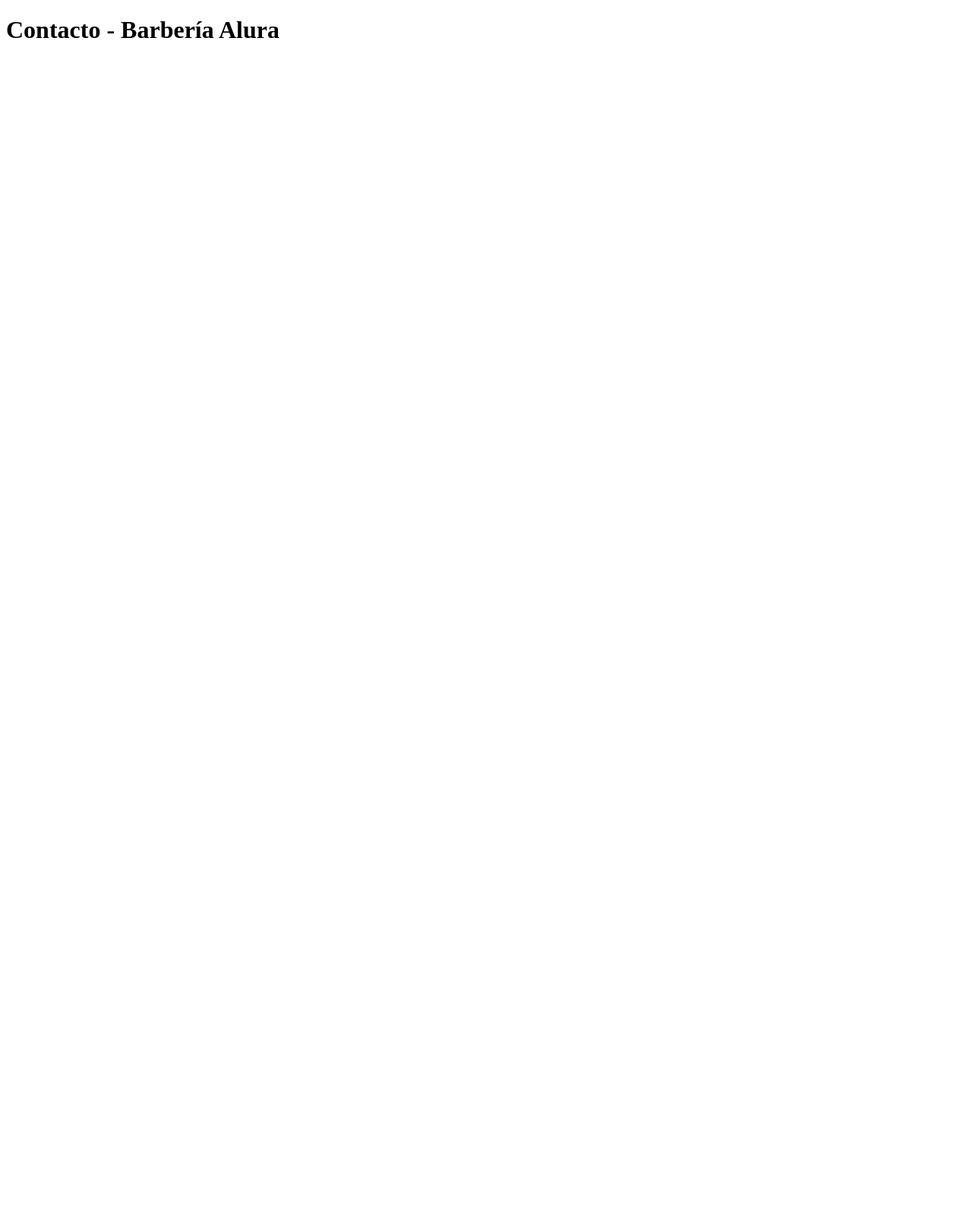
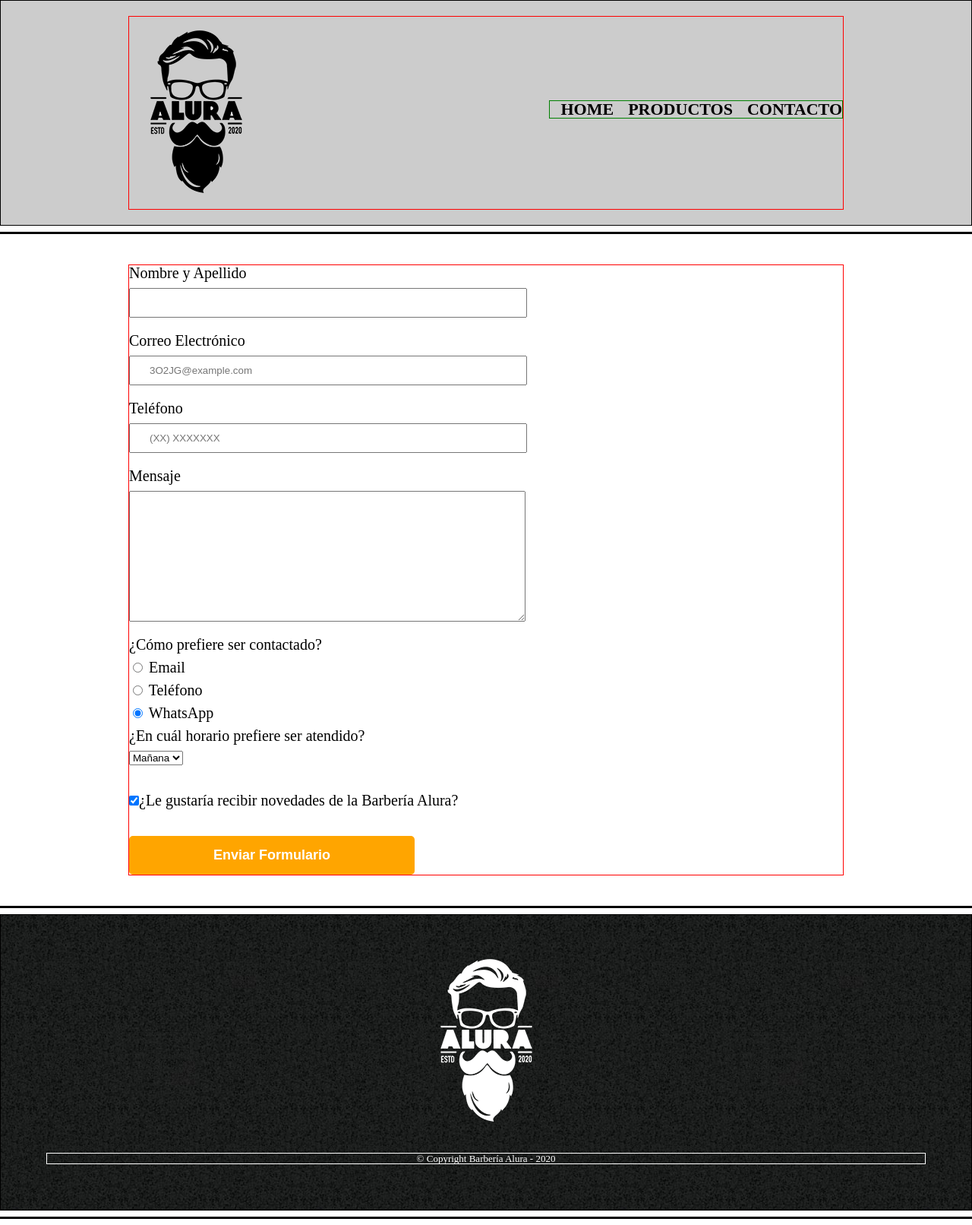
Before and after one commit to MaxCPietro/1742-HTML5_e_CSS3-1, a plain HTML site: page html/contacto.html in a window 1280 px wide. Shown: the whole page at 76% size. Before the commit the page ends 800 px from the top, so only its background shows below. Drawn offline with Linux system fonts and the light colour scheme.

Commit message:
Parte 3 82%

```diff
--- a/css/productos.css
+++ b/css/productos.css
@@ -1,3 +1,4 @@
+/* CSS para etiquetas HTML */
 header {
     background-color: #CCCCCC;
     border: #000000 1px solid;
@@ -30,6 +31,37 @@
     text-decoration: none;
 }
 
+nav a:hover {
+    color: #C78C19;
+    text-decoration: underline;
+}
+
+div p {
+    margin: 10px 0 0 0;
+}
+
+footer {
+    border: #000000 1px solid;
+    text-align: center;
+    background: url("../img/bg.jpg");
+    padding: 40px;
+}
+
+main form {
+    width: 940px;
+    margin: 40px auto;
+    border: red 1px solid;
+}
+
+form label, form legend {
+    display:block;
+    font-size: 20px;
+    margin-bottom: 10px;
+
+}
+
+/* CSS para clases HTML */
+
 .productos {
     width: 940px;
     position: relative;
@@ -47,12 +79,30 @@
     text-align: center;
     width: 30%;
     vertical-align: top;
-    border: #000000 1px solid;
-    margin: 0 auto;
+    border: #000000 2px solid;
+    border-radius: 10px;
+    margin: 0 1.5%;
+    background-color: #CCCCCC;
+    padding: 30px 20px;
+    box-sizing: border-box;
+}
+
+.productos li:hover {
+    border-color: #C78C19;
+}
+
+.productos li:hover h2 {
+    font-size: 34px;
+
+}
+
+.productos li:active {
+    border-color: #088c19;
 }
 
 .productosDescripcion {
     font-size: 18px;
+    margin: 10px;
 }
 
 .productoPrecio {
@@ -60,3 +110,46 @@
     font-weight: bold;
     margin-top: 10px;
 }
+
+.item {
+    border: green 1px solid;
+}
+
+.copyright {
+    color: #FFFFFF;
+    font-size: 13px;
+    margin: 20px;
+    border: #FFFFFF 1px solid;
+}
+
+.input-padron {
+    display: block;
+    margin-bottom: 20px;
+    padding: 10px 25px;
+    width: 50%;
+
+}
+
+.checkbox {
+    margin: 20px 0;
+}
+
+.enviar {
+    width: 40%;
+    padding: 15px 0;
+    font-size: 18px;
+    font-weight: bold;
+    color: white;
+    background: orange;
+    border: none;
+    border-radius: 5px;
+    transition: 3s all;
+    cursor: pointer;
+}
+
+.enviar:hover {
+    background: blue;
+    transform: rotate(5deg) scale(1.2);
+}
+
+/*Estios CSS para ID*/
--- a/html/contacto.html
+++ b/html/contacto.html
@@ -3,9 +3,79 @@
 <head>
     <meta charset="UTF-8">
     <meta name="viewport" content="width=device-width, initial-scale=1.0">
-    <title>Document</title>
+    <title>Contacto - Barbería Alura</title>
+    <link rel="stylesheet" href="../reset.css">
+    <link rel="stylesheet" href="../css/productos.css">
 </head>
+
 <body>
-    <header><h1>Contacto - Barbería Alura</h1></header>
+    <header>
+        <div class="caja">
+            <h1><img src="../img/logo.png" alt="Logo de la Barbería Alura"/></h1>
+            <nav>
+                <ul>
+                    <li><a href="/index.html">Home</a></li>
+                    <li><a href="productos.html">Productos</a></li>
+                    <li><a href="contacto.html">Contacto</a></li>
+                </ul>
+            </nav>
+        </div>
+    </header>
+
+    <hr size="3" color="black"/>
+    <main>
+        <form>
+            <label for="nombreapellido">Nombre y Apellido</label>
+            <input type="text" id="nombreapellido" class="input-padron" required>
+
+            <label for="correoelectronico">Correo Electrónico</label>
+            <input type="email" id="correoelectronico" class="input-padron" required placeholder="3O2JG@example.com">
+
+            <label for="telefono">Teléfono</label>
+            <input type="tel" id="telefono" class="input-padron" required placeholder="(XX) XXXXXXX">
+
+            <label for="mensaje">Mensaje</label>
+            <textarea id="mensaje" cols="70" rows="10" class="input-padron" required></textarea>
+
+            <fieldset>
+                <legend>¿Cómo prefiere ser contactado?</legend>
+                <label for="radioEmail">
+                    <input type="radio" name="contacto" value="email" id="radioEmail">
+                    Email
+                </label>
+                <label for="radioTelefono">
+                    <input type="radio" name="contacto" value="telefono" id="radioTelefono">
+                    Teléfono
+                </label>
+                <label for="radioWA">
+                    <input type="radio" name="contacto" value="whatsapp" id="radioWA" checked>
+                    WhatsApp
+                </label>
+            </fieldset>
+
+            <fieldset>
+                <legend>¿En cuál horario prefiere ser atendido?</legend>
+                <select>
+                    <option>Mañana</option>
+                    <option>Tarde</option>
+                    <option>Noche</option>
+                </select>
+            </fieldset>
+
+            <label class="checkbox"><input type="checkbox" class="checkbox" checked>¿Le gustaría recibir novedades de la Barbería Alura?</label>
+
+            <input class="enviar" type="submit" value="Enviar Formulario" class="enviar">
+
+        </form>
+    </main>
+
+    <hr size="3" color="black"/>
+
+    <footer>
+        <img src="../img/logo-blanco.png"/>
+        <p class="copyright">&copy Copyright Barbería Alura - 2020</p>
+    </footer>
+
+    <hr size="3" color="black"/>
 </body>
 </html>
```
Also changed, not shown: html/productos.html (+17 -12 lines), index.html (+28 -2 lines).
